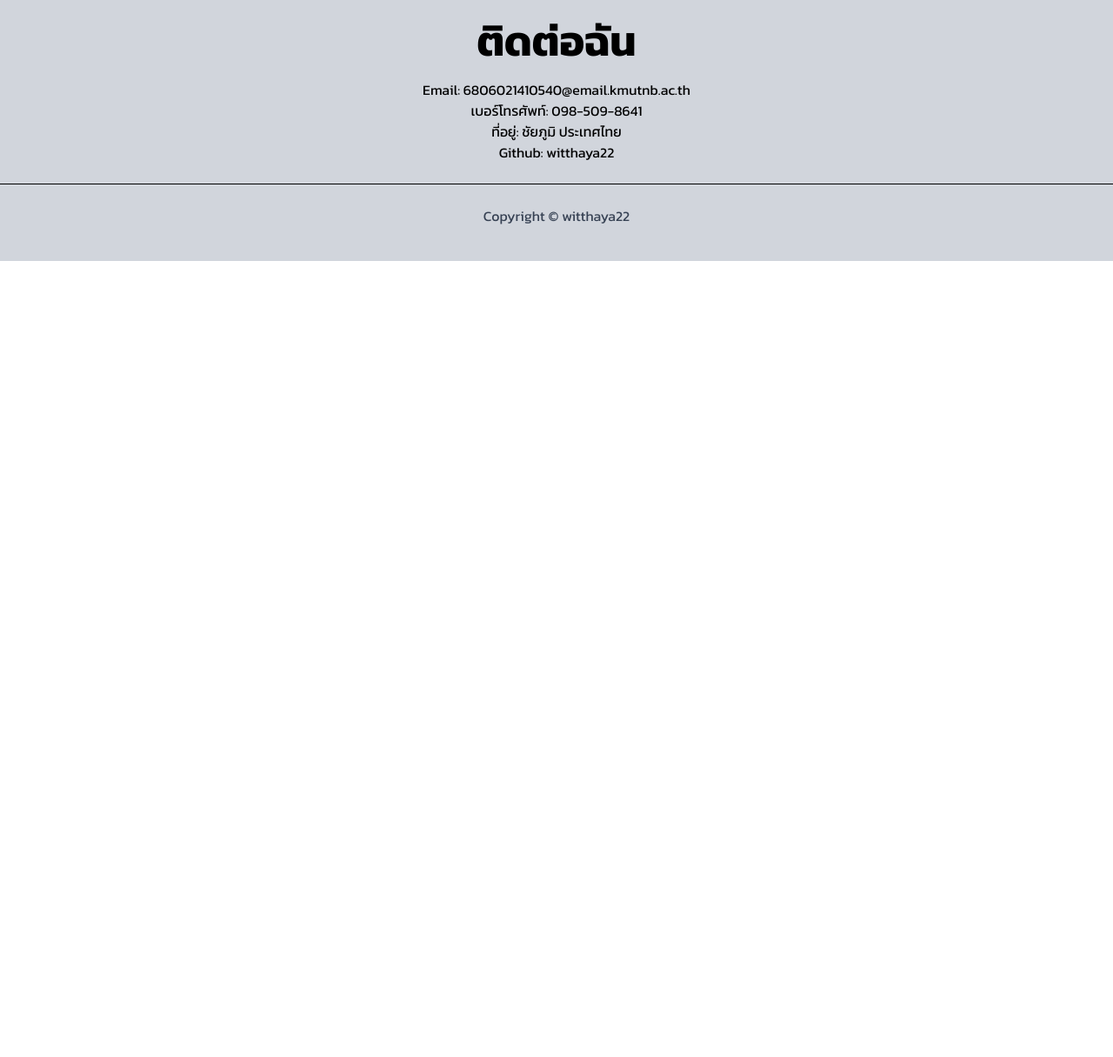
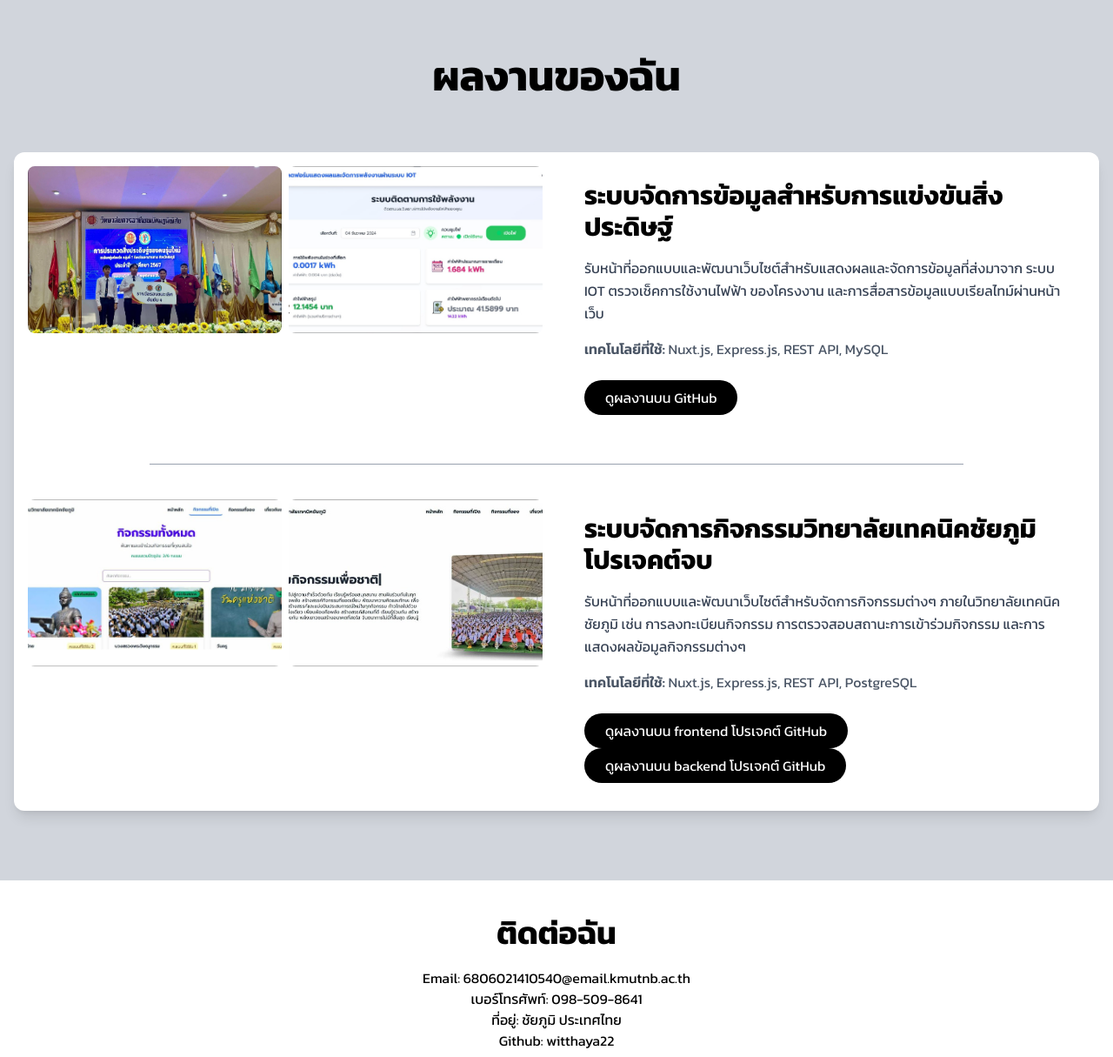
Before and after one commit to Witthaya22/frontend-profile-test-2026, a plain HTML site: page index.html in a window 1280 px wide. Shown: the part 1585-2800 px from the top of the page at 87% size. Before the commit the page ends 1885 px from the top, so only its background shows below. Drawn offline with nearby package versions, Linux system fonts and the light colour scheme.

Commit message:
Add new project images and enhance portfolio layout

```diff
--- a/index.html
+++ b/index.html
@@ -1,5 +1,6 @@
 <!DOCTYPE html>
 <html lang="th">
+
 <head>
     <meta charset="UTF-8">
     <meta name="viewport" content="width=device-width, initial-scale=1.0">
@@ -7,7 +8,9 @@
     <script src="https://cdn.jsdelivr.net/npm/@tailwindcss/browser@4"></script>
     <link rel="preconnect" href="https://fonts.googleapis.com">
     <link rel="preconnect" href="https://fonts.gstatic.com" crossorigin>
-    <link href="https://fonts.googleapis.com/css2?family=Kanit:ital,wght@0,100;0,200;0,300;0,400;0,500;0,600;0,700;0,800;0,900;1,100;1,200;1,300;1,400;1,500;1,600;1,700;1,800;1,900&display=swap" rel="stylesheet">
+    <link
+        href="https://fonts.googleapis.com/css2?family=Kanit:ital,wght@0,100;0,200;0,300;0,400;0,500;0,600;0,700;0,800;0,900;1,100;1,200;1,300;1,400;1,500;1,600;1,700;1,800;1,900&display=swap"
+        rel="stylesheet">
     <link rel="icon" type="image/x-icon" href="image/imagewit-Photoroom.png">
 
     <style>
@@ -17,6 +20,7 @@
         }
     </style>
 </head>
+
 <body>
     <nav class="bg-white p-4 shadow-xl fixed w-full top-0 z-10">
         <div class=" mx-auto flex justify-between items-center bg-white">
@@ -26,6 +30,7 @@
             <div class="space-x-4">
                 <a href="#home" class="text-gray-800 hover:text-gray-400">หน้าแรก</a>
                 <a href="#about" class="text-gray-800 hover:text-gray-400">เกี่ยวกับฉัน</a>
+                <a href="#projects" class="text-gray-800 hover:text-gray-400">ผลงาน</a>
                 <a href="#contact" class="text-gray-800 hover:text-gray-400">ติดต่อ</a>
                 <a href="editImage.html" class="text-gray-800 hover:text-gray-400">แต่งภาพ</a>
             </div>
@@ -34,11 +39,12 @@
 
     <div class="py-20 bg-gray-300" id="home">
         <div class="container mx-auto text-center">
-            <img src="image/imagewit-Photoroom.png" class="w-120 h-120 mx-auto mb-4" >
+            <img src="image/imagewit-Photoroom.png" class="w-120 h-120 mx-auto mb-4">
             <h1 class="text-5xl font-bold mb-4">ยินดีต้อนรับสู่พอร์ตโฟลิโอ</h1>
             <p class="text-gray-700 text-lg">ผมเป็นนักศึกษาเทคโนโลยีสารสนเทศเพื่อการจัดการอุตสาหกรรม</p>
-<p class="text-gray-700 text-lg">มหาวิทยาลัยเทคโนโลยีพระจอมเกล้าเจ้าพระนครเหนือ</p>
-            <a href="#about" class="bg-blue-500 hover:bg-blue-600 text-white py-2 px-4 mt-4 inline-block rounded">เกี่ยวกับฉัน</a>
+            <p class="text-gray-700 text-lg">มหาวิทยาลัยเทคโนโลยีพระจอมเกล้าเจ้าพระนครเหนือ</p>
+            <a href="#about"
+                class="bg-blue-500 hover:bg-blue-600 text-white py-2 px-4 mt-4 inline-block rounded">เกี่ยวกับฉัน</a>
         </div>
     </div>
 
@@ -46,7 +52,7 @@
         <h2 class="text-5xl font-bold mb-8 text-center">เกี่ยวกับฉัน</h2>
         <div class="container mx-auto ">
             <div class="grid grid-cols-1 md:grid-cols-2 gap-8 items-center">
-                <div><img src="image/image copy 2.png" class="w-120 h-120 w-4/6 h-4/6 mx-auto mb-4 rounded-xl" ></div>
+                <div><img src="image/image copy 2.png" class="w-120 h-120 w-4/6 h-4/6 mx-auto mb-4 rounded-xl"></div>
                 <div>
                     <h3 class="text-3xl font-bold mb-2">สวัสดี ผมชื่อ วิทยา เพ็งแจ่ม</h3>
                     <p>ผมเป็นนักศึกษาปีที่ 1 ผมเป็นนักศึกษาเทคโนโลยีสารสนเทศเพื่อการจัดการอุตสาหกรรม</p>
@@ -63,9 +69,93 @@
         </div>
     </div>
 
-    <div class="py-10 bg-gray-300" id="contact">
-         <div class="container mx-auto text-center">
-            <h2 class="text-5xl font-bold mb-5">ติดต่อฉัน</h2>
+    <div class="py-20 bg-gray-300" id="projects">
+        <div class="container mx-auto px-4">
+            <h2 class="text-5xl font-bold mb-16 text-center">ผลงานของฉัน</h2>
+
+            <div class="bg-white rounded-xl shadow-lg  max-w-full mx-auto">
+
+                <div class="grid grid-cols-1 md:grid-cols-2">
+
+                    <div class="grid grid-cols-2 gap-2 p-4">
+                        <img src="image/pro1_6.png"  class="rounded-lg object-cover h-48 w-full">
+
+                        <img src="image/pro1_2.png"
+                            class="rounded-lg object-cover h-48 w-full">
+                    </div>
+
+                    <div class="p-8 flex flex-col justify-center">
+                        <h3 class="text-3xl font-bold mb-4">
+                            ระบบจัดการข้อมูลสำหรับการแข่งขันสิ่งประดิษฐ์
+                        </h3>
+                        <p class="text-gray-700 leading-relaxed mb-4">
+                            รับหน้าที่ออกแบบและพัฒนาเว็บไซต์สำหรับแสดงผลและจัดการข้อมูลที่ส่งมาจาก ระบบ IOT ตรวจเช็คการใช้งานไฟฟ้า ของโครงงาน
+                            และการสื่อสารข้อมูลแบบเรียลไทม์ผ่านหน้าเว็บ
+                        </p>
+                        <p class="text-gray-600 mb-6">
+                            <span class="font-semibold">เทคโนโลยีที่ใช้:</span>
+                            Nuxt.js, Express.js, REST API, MySQL
+                        </p>
+                        <div>
+                            <a href="https://github.com/Witthaya22/project-iot" target="_blank"
+                                class="inline-block bg-black text-white px-6 py-2 rounded-full hover:bg-gray-800 transition">
+                                ดูผลงานบน GitHub
+                            </a>
+                        </div>
+                    </div>
+
+                </div>
+
+                <hr class="my-6 border-gray-400 w-3/4 mx-auto">
+
+                <div class="grid grid-cols-1 md:grid-cols-2">
+
+                    <div class="grid grid-cols-2 gap-2 p-4">
+                        <img src="image/pro2_1.png"  class="rounded-lg object-cover h-48 w-full">
+
+                        <img src="image/pro2_2.png"
+                            class="rounded-lg object-cover h-48 w-full">
+                    </div>
+
+                    <div class="p-8 flex flex-col justify-center">
+                        <h3 class="text-3xl font-bold mb-4">
+                            ระบบจัดการกิจกรรมวิทยาลัยเทคนิคชัยภูมิ โปรเจคต์จบ
+                        </h3>
+                        <p class="text-gray-700 leading-relaxed mb-4">
+                            รับหน้าที่ออกแบบและพัฒนาเว็บไซต์สำหรับจัดการกิจกรรมต่างๆ
+                            ภายในวิทยาลัยเทคนิคชัยภูมิ เช่น การลงทะเบียนกิจกรรม การตรวจสอบสถานะการเข้าร่วมกิจกรรม
+                            และการแสดงผลข้อมูลกิจกรรมต่างๆ
+                        </p>
+                        <p class="text-gray-600 mb-6">
+                            <span class="font-semibold">เทคโนโลยีที่ใช้:</span>
+                            Nuxt.js, Express.js, REST API, PostgreSQL
+                        </p>
+                        <div>
+                            <a href="https://github.com/Witthaya22/witthaya_nuxt_it_ctc" target="_blank"
+                                class="inline-block bg-black text-white px-6 py-2 rounded-full hover:bg-gray-800 transition">
+                                ดูผลงานบน frontend โปรเจคต์ GitHub
+                            </a>
+
+                            <a href="https://github.com/Witthaya22/witthaya_backend_it_ctc" target="_blank"
+                                class="inline-block bg-black text-white px-6 py-2 rounded-full hover:bg-gray-800 transition">
+                                ดูผลงานบน backend โปรเจคต์ GitHub
+                            </a>
+                        </div>
+                    </div>
+
+                </div>
+
+            </div>
+        </div>
+    </div>
+
+
+
+
+
+    <div class="py-10 bg-white" id="contact">
+        <div class="container mx-auto text-center">
+            <h2 class="text-4xl font-bold mb-5">ติดต่อฉัน</h2>
             <div>Email: 6806021410540@email.kmutnb.ac.th</div>
             <div>เบอร์โทรศัพท์: 098-509-8641</div>
             <div>ที่อยู่: ชัยภูมิ ประเทศไทย</div>
@@ -78,4 +168,5 @@
 
 
 </body>
+
 </html>
```
Also changed, not shown: image/pro1_1.png (added), image/pro1_2.png (added), image/pro1_3.png (added), image/pro1_4.png (added), image/pro1_5.png (added), image/pro1_6.png (added), image/pro2_1.png (added), image/pro2_2.png (added).
